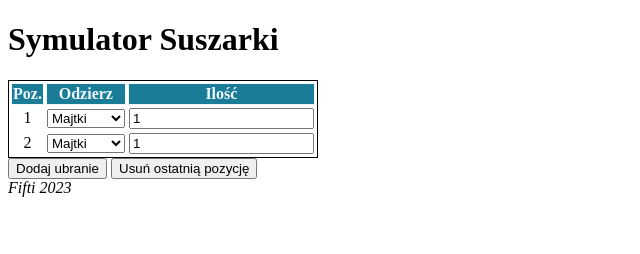
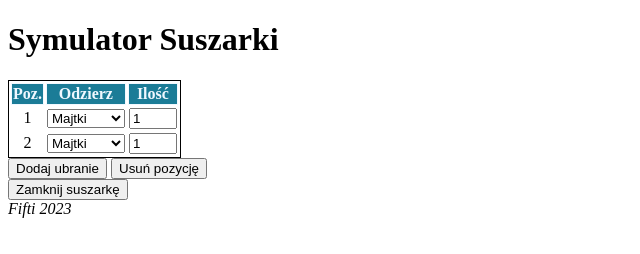
Before and after one commit to FiftiChart/Symulator-suszarki, a plain HTML site: page sym.html in a window 1280 px wide. Both pictures are taken after a click on the button "Dodaj ubranie". Shown: the whole page, without its empty margins (0-640 px from the left). Drawn offline with Linux system fonts and the light colour scheme.

Commit message:
kilka zmian plus problem z class

```diff
--- a/skrypt.js
+++ b/skrypt.js
@@ -1,17 +1,18 @@
 let add_pos = document.getElementById('add_pos');
 let del_pos = document.getElementById('del_pos');
+let go_on = document.getElementById('go_on');
 let mai = document.getElementById('main');
 let tab = document.getElementById('tab');
 var poz = 0;
 let pozycja = '';
 
 tab.innerHTML += `<tr>
-<td>${poz+1}</td><td><select id="odz${poz}">
+<td>${poz+1}</td><td><select class="odz">
     <option value="1">Majtki</option>
     <option value="2">Skarpetki</option>
     <option value="3">Koszlka</option>
     <option value="4">Spodnie</option>
-</select></td><td><input type="number" id="ilosc${poz}" value="1" required></td></tr>`;
+</select></td><td><input type="number" class="ilosc" value="1" max="8" min="0" required></td></tr>`;
 
 add_pos.addEventListener("click", event =>{
     event.preventDefault()
@@ -26,12 +27,12 @@ add_pos.addEventListener("click", event =>{
     }else{
         poz+=1
     tab.innerHTML += `<tr>
-    <td>${poz+1}</td><td><select id="odz${poz}">
+    <td>${poz+1}</td><td><select class="odz">
         <option value="1">Majtki</option>
         <option value="2">Skarpetki</option>
         <option value="3">Koszlka</option>
         <option value="4">Spodnie</option>
-    </select></td><td><input type="number" id="ilosc${poz}" value="1" required></td></tr>`
+    </select></td><td><input type="number" class="ilosc" value="1" max="8" min="0" required></td></tr>`
     }
     console.log(poz);
 })
@@ -51,3 +52,9 @@ del_pos.addEventListener("click", event =>{
     }
     console.log(poz);}
 })
+
+go_on.addEventListener("click", event=>{
+    event.preventDefault()
+    let ilosc = document.getElementsByClassName(ilość);
+    console.log(ilosc(1))
+})
--- a/sym.html
+++ b/sym.html
@@ -25,7 +25,8 @@
         </table>
         <div id="przyciski">
             <button id="add_pos">Dodaj ubranie</button>
-            <button id="del_pos">Usuń ostatnią pozycję</button>
+            <button id="del_pos">Usuń pozycję</button><br/>
+            <button id="go_on">Zamknij suszarkę</button>
         </div>
     </div>
     <div id="bottom">
```
